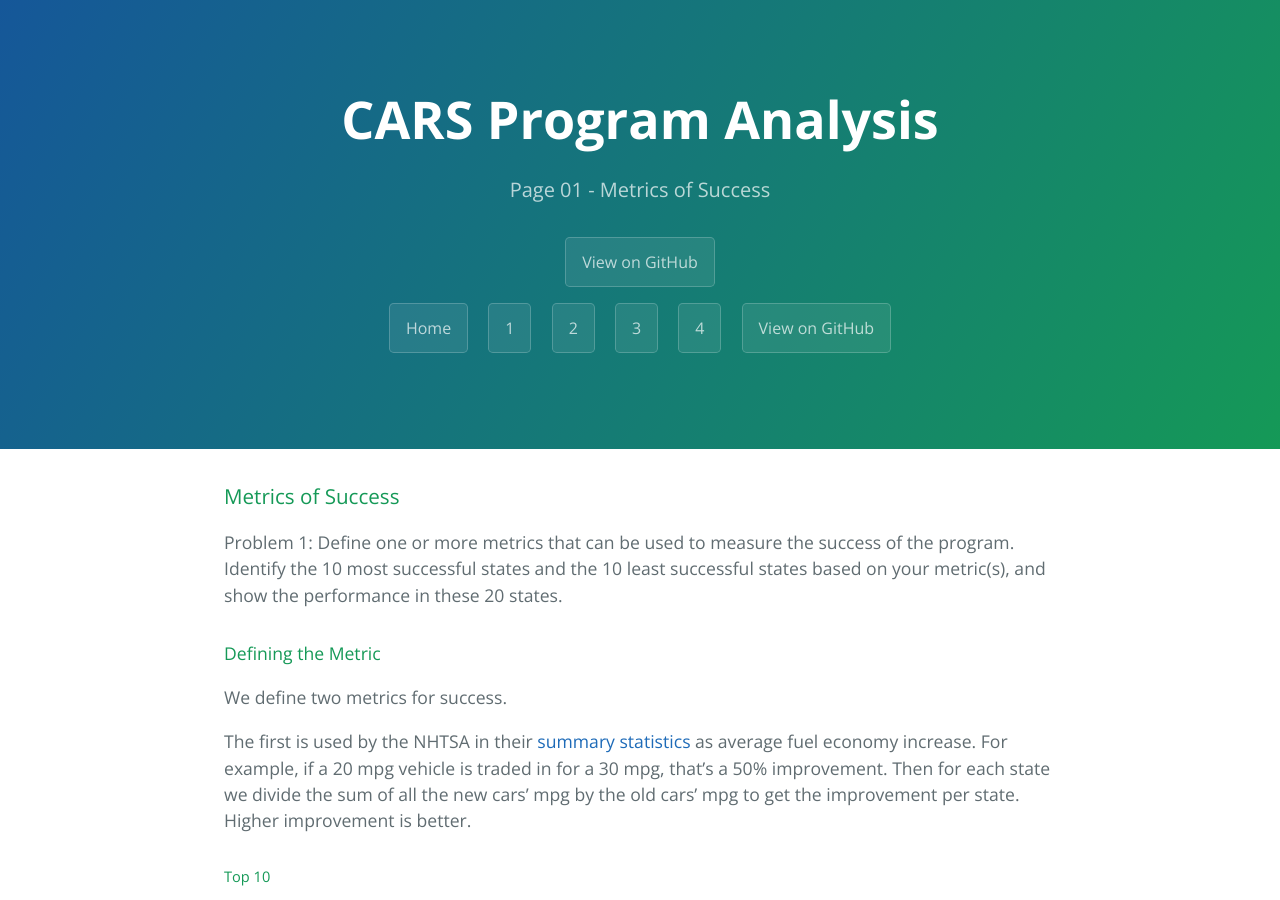
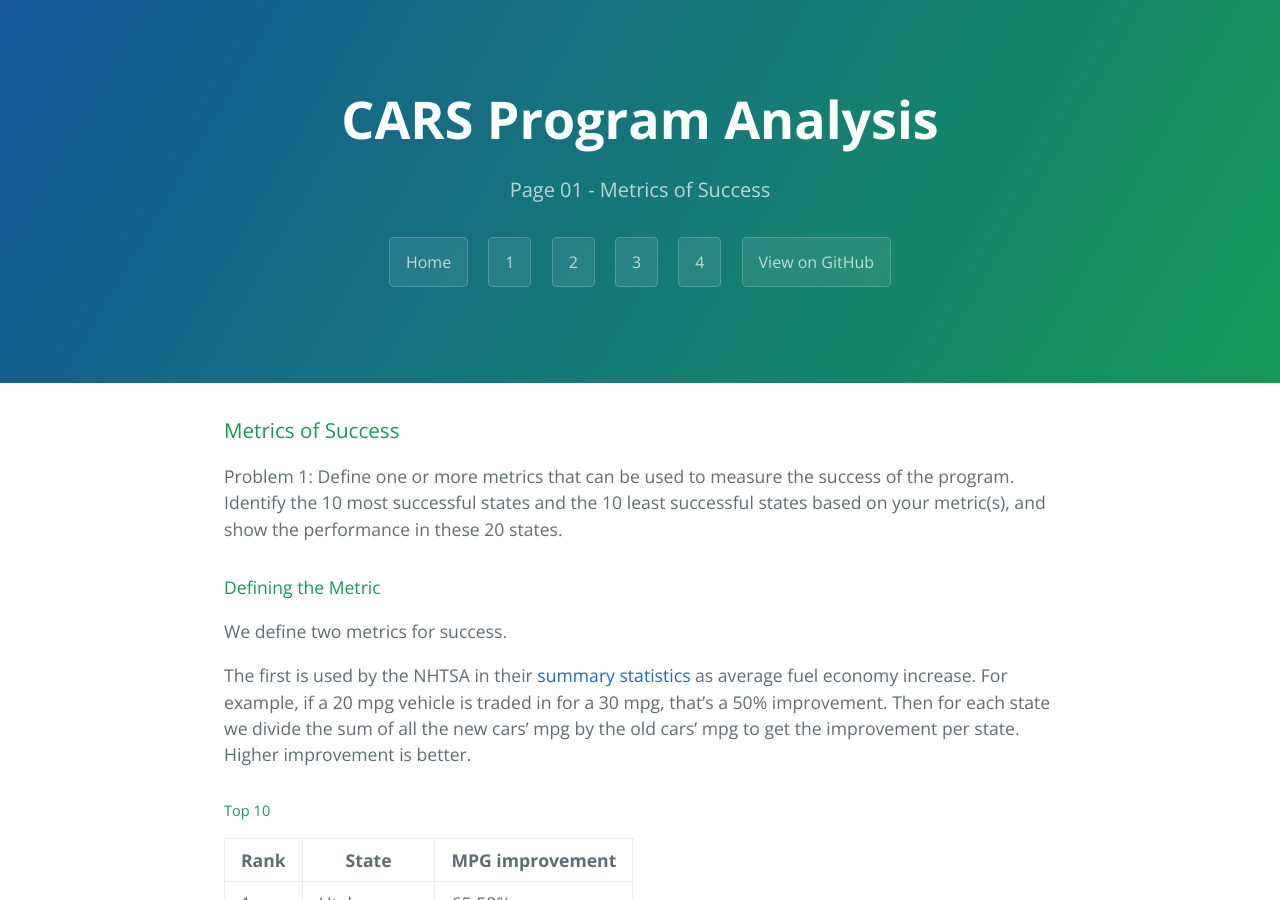
Before and after one commit to simzou/cars-analysis, a Jekyll site: the page built from page-01.md, in a window 1280 px wide and 900 px high. Built offline with Jekyll 4.4.1, drawn with Linux system fonts in a browser that asks for light colours; nearby versions of some CDN libraries; comment, search, counter and statistics services are not loaded.

Commit message:
removed github button from top

```diff
--- a/_layouts/page-01.html
+++ b/_layouts/page-01.html
@@ -20,7 +20,6 @@
     <section class="page-header">
       <h1 class="project-name">CARS Program Analysis</h1>
       <h2 class="project-tagline">Page 01 - Metrics of Success</h2>
-      <a href="https://github.com/simzou/cars-analysis" class="btn">View on GitHub</a>
       <section class="pagination">
         <a href="./" class="btn">Home</a>
         <a href="./page-01.html" class="btn">1</a>
```
